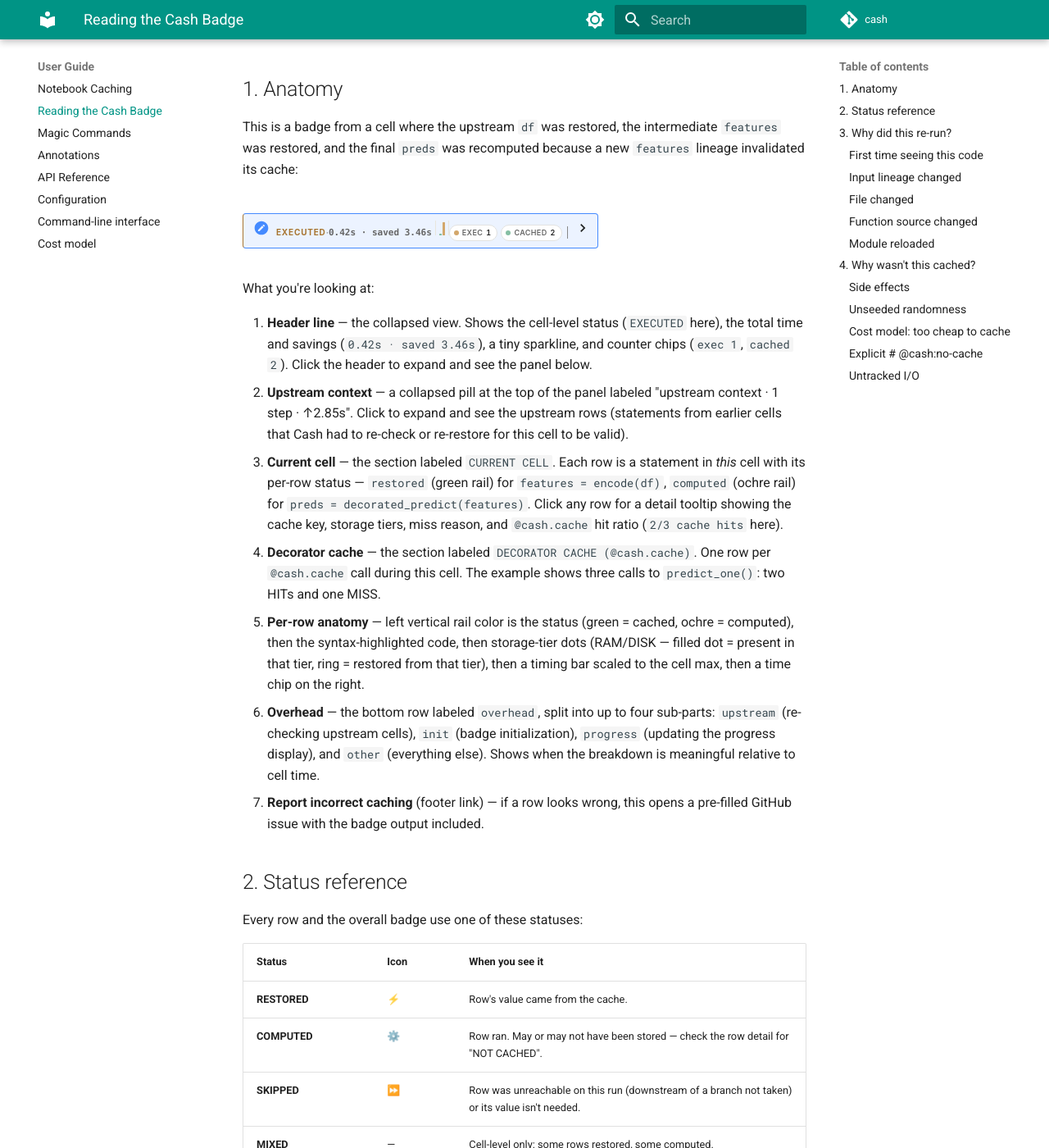
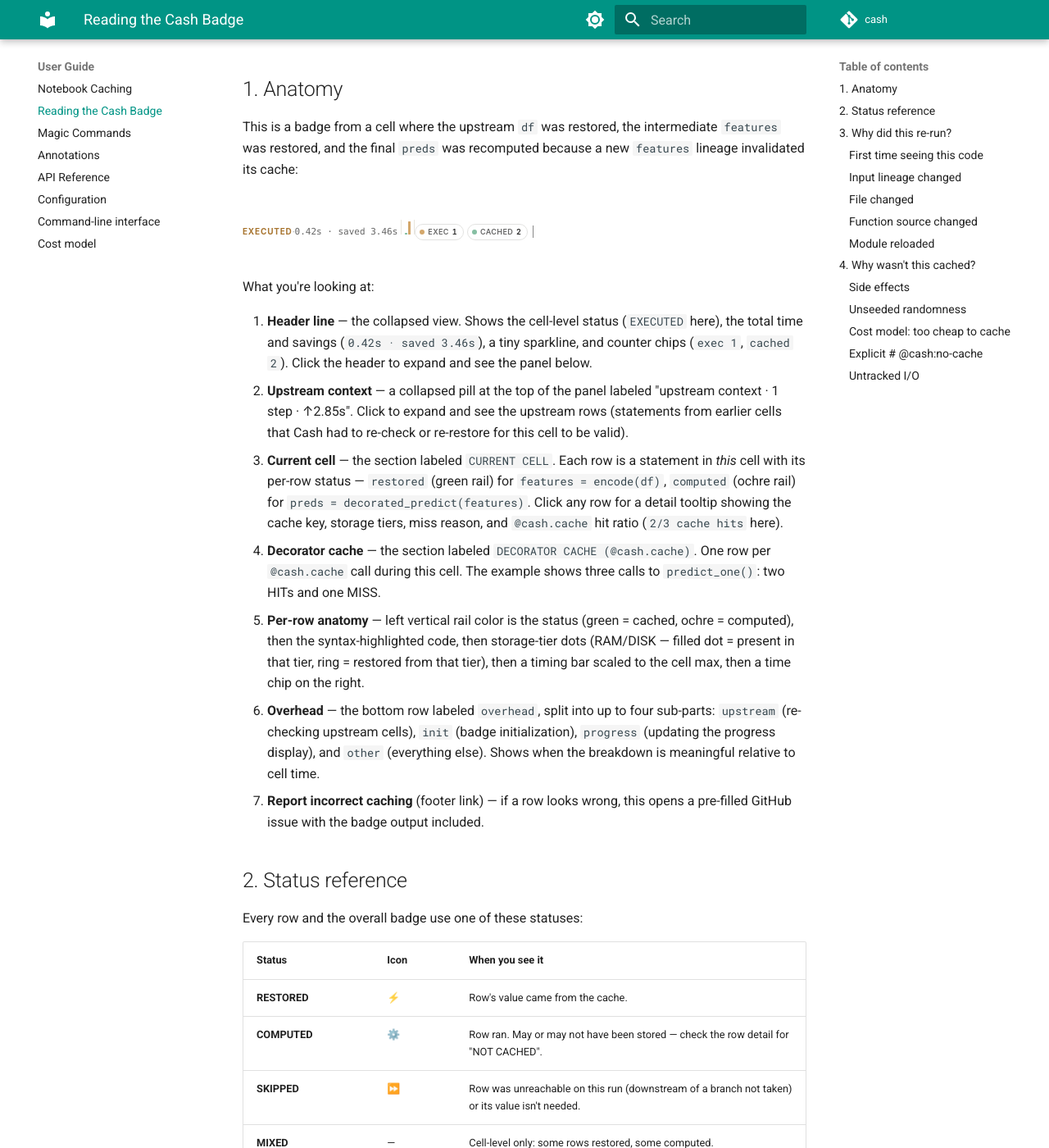
Before and after one commit to galgtonold/cash, an MkDocs documentation site: the page built from docs/badges.md, in a window 1280 px wide and 1400 px high, scrolled down 253 px. Shown: the whole window at 82% size. Built offline with MkDocs 1.6.1 and Material for MkDocs 9.7.7, drawn with Linux system fonts in a browser that asks for light colours; comment, search, counter and statistics services are not loaded.

Commit message:
fix(docs): neutralize mkdocs-material chrome on badge details elements
The badge HTML uses native <details>/<summary> for its expandable card and
upstream-context dropdown. mkdocs-material applies admonition styling to
every details/summary pair under .md-typeset — a blue admonition tint,
a left-side icon (mask-image SVG, looked like a pen/info icon), a
right-side chevron, and ~40px of left/right padding to make room for the
icon. The result was a bluish collapsed badge with a stray icon that
turned ochre once expanded, instead of the badge's own palette and chrome
throughout.

Add docs/stylesheets/badge-isolation.css that surgically overrides only
the conflicting material additions inside .c3-wrap:

- Hide ::before icon and ::after chevron via display:none + mask:none.
- Reset background and border on details + summary.
- Remove the padding material added to make room for the icon.
- Hide the native disclosure marker (the badge supplies its own caret).
- Reset code-span styling inside the badge.

Wire it in via extra_css in mkdocs.yml. Verified via preview_inspect that
all four signals reset cleanly on both the outer .c3-card and the nested
.c3-upstream details; layout no longer collides with material's
admonition theming.

```diff
--- /dev/null
+++ b/docs/stylesheets/badge-isolation.css
@@ -0,0 +1,68 @@
+/* Isolate Cash badges from mkdocs-material's admonition styling.
+
+   mkdocs-material applies admonition-style chrome to every `<details>`/`<summary>`
+   pair under `.md-typeset` — a tinted background, a border-left rail, a left-side
+   icon injected via `::before` with a mask-image, a chevron via `::after`, and
+   left/right padding to make room for the icon. The Cash badge supplies its own
+   palette and iconography and would clash visually.
+
+   We override ONLY the specific additions that conflict. The badge keeps full
+   control of its own layout, padding, and chrome.
+*/
+
+/* Kill material's left-side icon (the ::before mask-image circle). */
+.md-typeset .c3-wrap details > summary::before,
+.md-typeset .c3-wrap details[open] > summary::before {
+  display: none !important;
+  content: none !important;
+  background: none !important;
+  mask: none !important;
+  -webkit-mask: none !important;
+}
+
+/* Kill material's right-side chevron (the ::after disclosure indicator). */
+.md-typeset .c3-wrap details > summary::after,
+.md-typeset .c3-wrap details[open] > summary::after {
+  display: none !important;
+  content: none !important;
+  background: none !important;
+  mask: none !important;
+  -webkit-mask: none !important;
+  transform: none !important;
+}
+
+/* Kill material's tinted background and border-left on the details container.
+   The badge supplies its own background per state (RESTORED/COMPUTED/MIXED). */
+.md-typeset .c3-wrap details,
+.md-typeset .c3-wrap details[open] {
+  background: none !important;
+  background-color: transparent !important;
+  border: none !important;
+  box-shadow: none !important;
+}
+
+/* Same for the summary itself — kill material's admonition-tinted background
+   and the padding it adds to make room for the (now hidden) icon/chevron. */
+.md-typeset .c3-wrap details > summary,
+.md-typeset .c3-wrap details[open] > summary {
+  background: none !important;
+  background-color: transparent !important;
+  border: none !important;
+  padding-left: 0 !important;
+  padding-right: 0 !important;
+  font-weight: inherit !important;
+  list-style: none;
+}
+.md-typeset .c3-wrap details > summary::-webkit-details-marker {
+  display: none;
+}
+
+/* mkdocs-material also styles inline code with a background and border that
+   would show through the badge's syntax-highlighted code rows. */
+.md-typeset .c3-wrap code {
+  background: none !important;
+  border: none !important;
+  padding: 0 !important;
+  font-size: inherit !important;
+  color: inherit !important;
+}
--- a/mkdocs.yml
+++ b/mkdocs.yml
@@ -29,6 +29,9 @@ theme:
     - search.highlight
     - content.code.copy
     - content.code.annotate
+
+extra_css:
+  - stylesheets/badge-isolation.css
 
 plugins:
   - search
```
